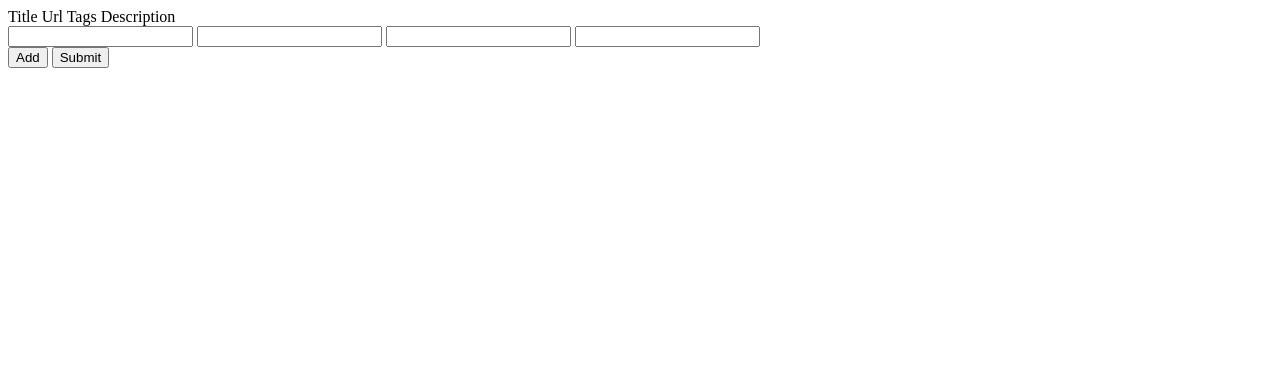
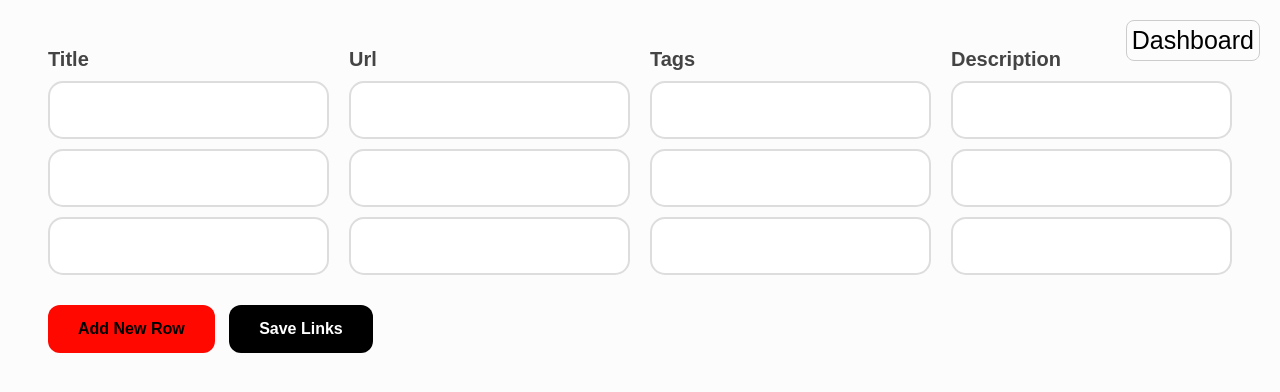
Before and after one commit to cumali-sari/Link-Saver, a FastAPI app: page /resources in a window 1280 px wide. Shown: the top 392 px of the page. Run offline with FastAPI, Linux system fonts and the light colour scheme.

Commit message:
Add css files for dashboard and add_resource

```diff
--- /dev/null
+++ b/app/static/style.css
@@ -0,0 +1,64 @@
+body {
+    font-family: sans-serif;
+    padding: 40px;
+    background-color: #fcfcfc;
+}
+.dashboard {
+    position: absolute;
+    top: 20px;
+    right: 20px;
+    text-decoration: none;
+    color: black;
+    padding: 5px;
+    border: 1px solid #ccc;
+    border-radius: 8px;
+    font-size: 25px;
+}
+#labels, #inputs > div {
+    display: flex;
+    gap: 20px;
+    margin-bottom: 10px;
+}
+
+label, input {
+    flex: 1;
+}
+
+label {
+    font-size: 20px;
+    font-weight: bold;
+    color: #444;
+}
+
+input {
+    padding: 18px;
+    border: 2px solid #ddd;
+    border-radius: 15px;
+    font-size: 16px;
+    outline: none;
+}
+
+input:focus {
+    border-color: #4caf7d;
+}
+
+button {
+    padding: 15px 30px;
+    border-radius: 12px;
+    border: none;
+    font-size: 16px;
+    font-weight: bold;
+    cursor: pointer;
+    margin-right: 10px;
+    margin-top: 20px;
+}
+
+#Add {
+    background-color: rgb(255, 8, 0);
+    color: #000;
+}
+
+button[type="submit"] {
+    background-color: black;
+    color: white;
+}
--- a/app/templates/add_resource.html
+++ b/app/templates/add_resource.html
@@ -2,10 +2,11 @@
 
 <html>
     <head>
-
+        <link rel="stylesheet" href="{{ url_for('static', path='/style.css') }}">
     </head>
 
     <body>
+        <a href="/dashboard" class="dashboard">Dashboard</a>
         <form action="http://127.0.0.1:8000/resources" method="post" id="resourceForm">
             <div id="labels">
                 <label>Title</label>
@@ -22,9 +23,28 @@
                     <input type="text" name="description">
                 </div>
             </div>
+
+            <div id="inputs">
+                <div>
+                    <input type="text" name="title">
+                    <input type="text" name="url">
+                    <input type="text" name="tags">
+                    <input type="text" name="description">
+                </div>
+            </div>
+
+            <div id="inputs">
+                <div>
+                    <input type="text" name="title">
+                    <input type="text" name="url">
+                    <input type="text" name="tags">
+                    <input type="text" name="description">
+                </div>
+            </div>
+
         </form>
-        <button type="button" id="Add">Add</button>
-        <button type="submit" form="resourceForm" value="Submit">Submit</button>
+        <button type="button" id="Add">Add New Row</button>
+        <button type="submit" form="resourceForm" value="Submit">Save Links</button>
         <script src="/static/app.js" > </script>
     </body>
 </html>
--- a/app/templates/dashboard.html
+++ b/app/templates/dashboard.html
@@ -1,6 +1,7 @@
 <!DOCTYPE html>
 <html>
     <head>
+        <link rel="stylesheet" href="{{ url_for('static', path='/dashboard.css') }}">
         <script src="https://unpkg.com/htmx.org@1.9.10"></script>
         <script>
             htmx.config.withCredentials = true;
```
Also changed, not shown: app/static/dashboard.css (added, +48 -0 lines).
